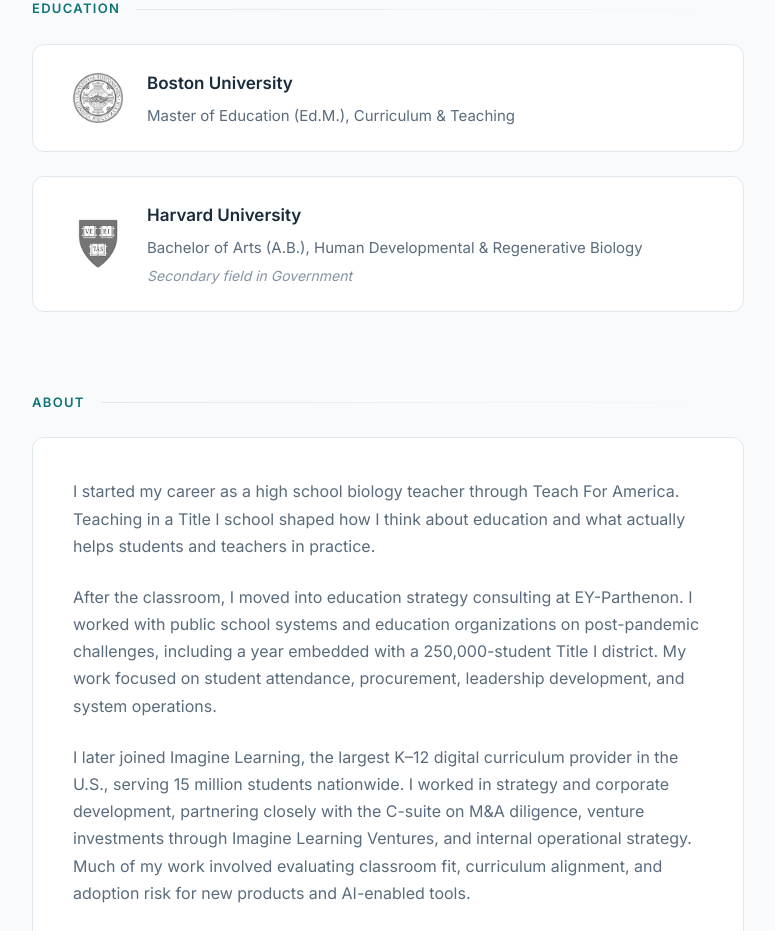
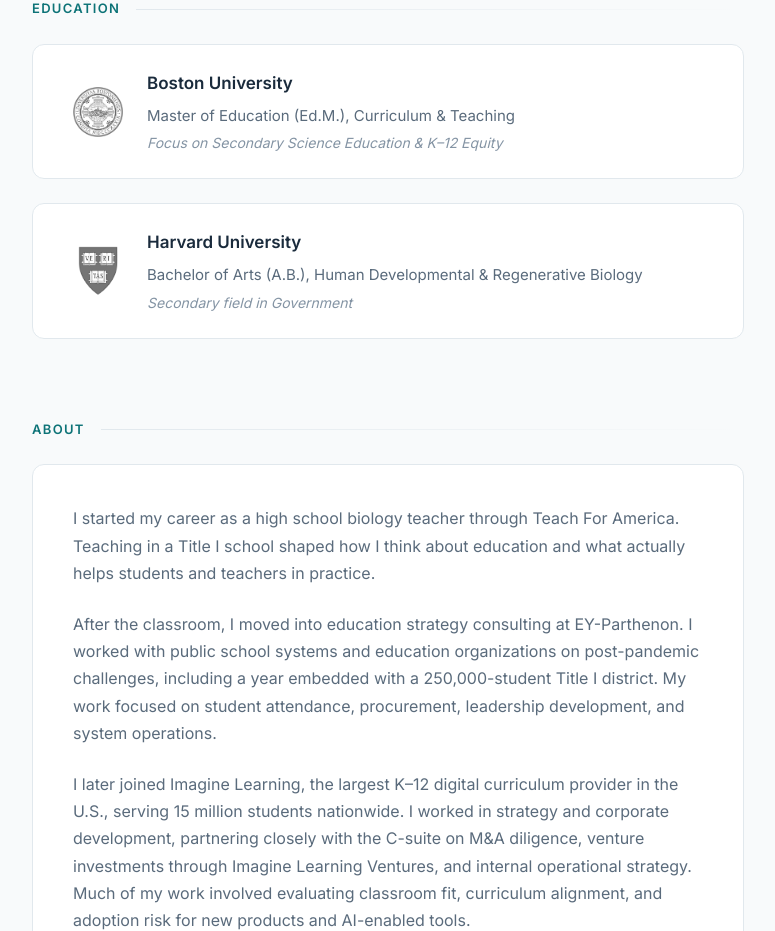
Before and after one commit to lucascoccodelgado/personalwebsite, a React (Vite) app: page / in a window 1280 px wide. Shown: the part 2420-3351 px from the top of the page, without its empty margins (252-1027 px from the left). Built offline with nearby package versions, Linux system fonts and the light colour scheme.

Commit message:
Add focus note to Boston University education

```diff
--- a/src/App.jsx
+++ b/src/App.jsx
@@ -58,6 +58,7 @@
   {
     school: 'Boston University',
     degree: 'Master of Education (Ed.M.), Curriculum & Teaching',
+    note: 'Focus on Secondary Science Education & K–12 Equity',
     logo: '/BU-logo.png',
   },
   {
```
